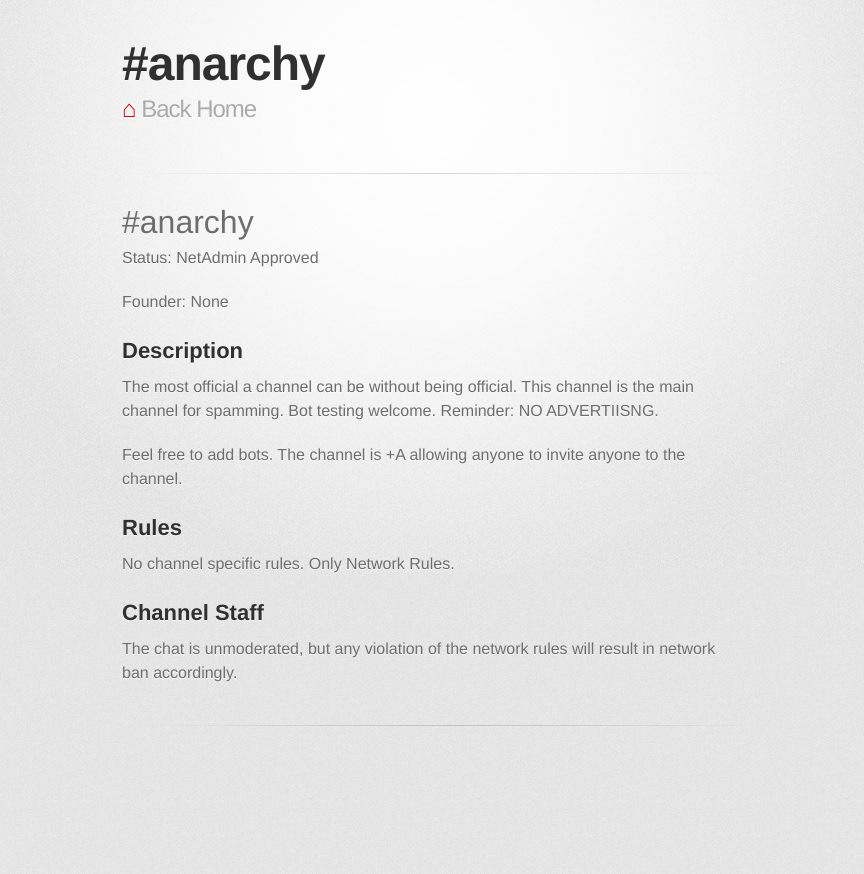
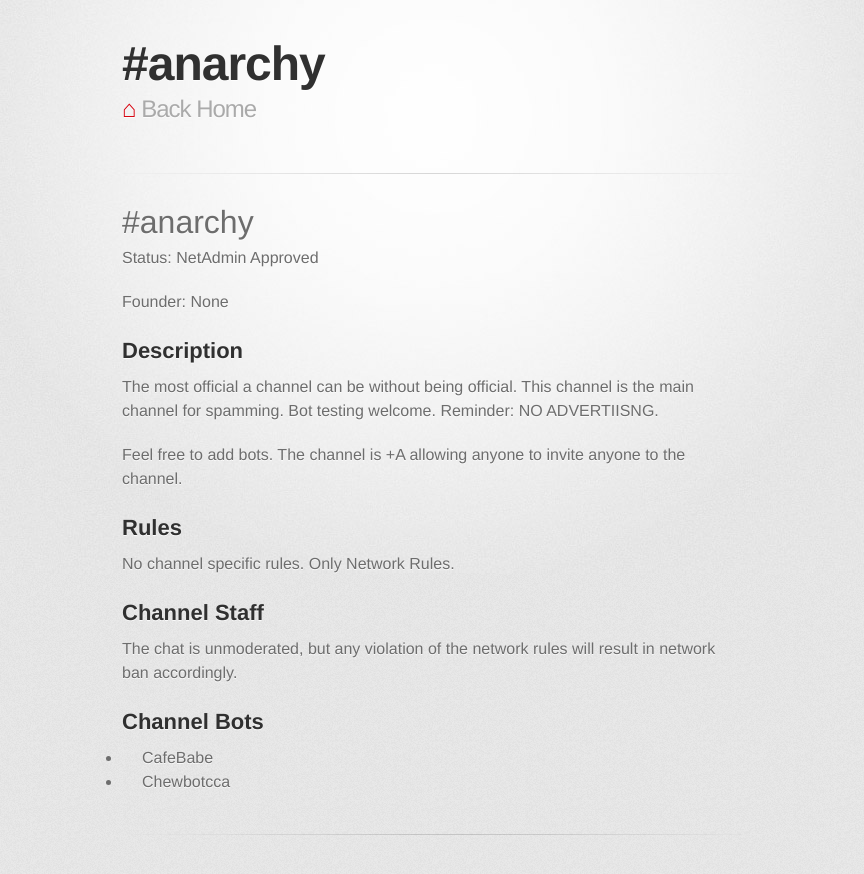
Before and after one commit to ChewChat/chew.chat, a Jekyll site: the page built from channels/anarchy.md, in a window 1280 px wide. Shown: the top 874 px of the page, without its empty margins (208-1072 px from the left). Built offline with Jekyll 4.4.1, drawn with Linux system fonts in a browser that asks for light colours; some web fonts are replaced; our own code applies the rules of GitHub Pages for plain Markdown files.

Commit message:
Added channel bots to #anarchy

```diff
--- a/channels/anarchy.md
+++ b/channels/anarchy.md
@@ -19,3 +19,8 @@ No channel specific rules. Only Network Rules.
 ## Channel Staff
 
 The chat is unmoderated, but any violation of the network rules will result in network ban accordingly.
+
+## Channel Bots
+
+- CafeBabe
+- Chewbotcca
```
